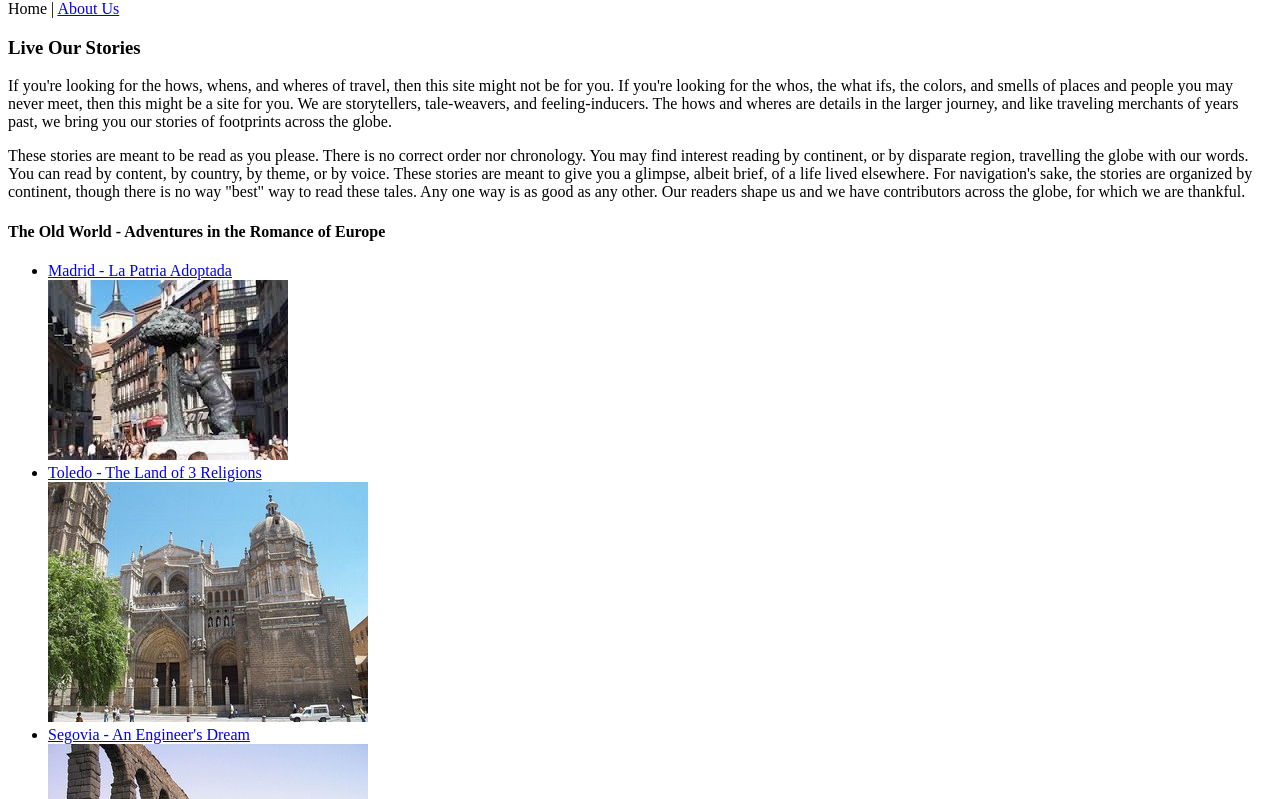
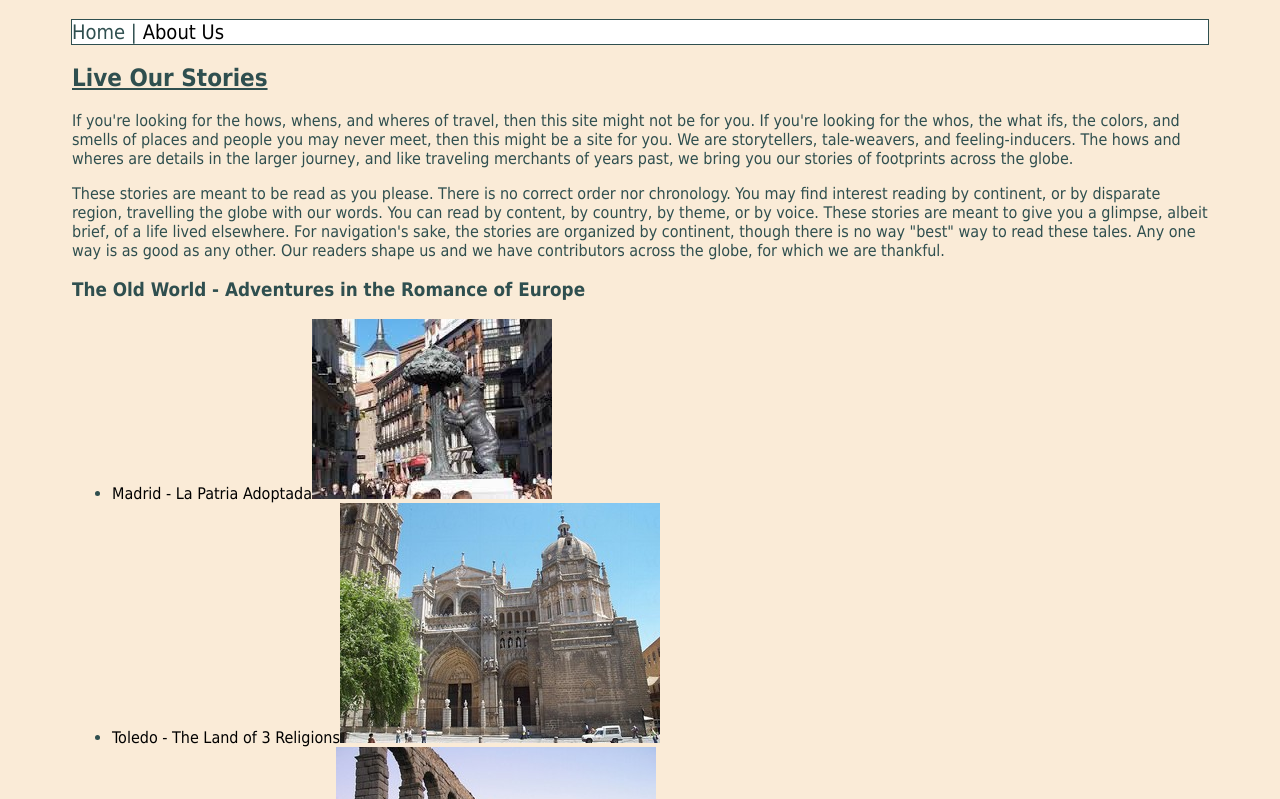
Before and after one commit to LindseyCWilcox/portfolio, a plain HTML site: page index.html in a window 1280 px wide. Shown: the part 80-879 px from the top of the page. Drawn offline with Linux system fonts and the light colour scheme.

Commit message:
Added styles

```diff
--- a/index.html
+++ b/index.html
@@ -3,6 +3,7 @@
   <head>
     <meta charset="UTF=8">
     <title>The Travelling Teller</title>
+    <link rel="stylesheet" type="text/css" href="styles/first-stylesheet.css">
   </head>
 <body>
   <header>
@@ -10,26 +11,22 @@
   </header>
   <nav>Home | <a href="about-us.html" target="_blank">About Us</a></nav>
   <article>
-    <h3>Live Our Stories</h3>
+    <h2>Live Our Stories</h2>
     <p>If you're looking for the hows, whens, and wheres of travel, then this site might not be for you. If you're looking for the whos, the what ifs, the colors, and smells of places and people you may never meet, then this might be a site for you. We are storytellers, tale-weavers, and feeling-inducers. The hows and wheres are details in the larger journey, and like traveling merchants of years past, we bring you our stories of footprints across the globe.</p>
     <p>These stories are meant to be read as you please. There is no correct order nor chronology. You may find interest reading by continent, or by disparate region, travelling the globe with our words. You can read by content, by country, by theme, or by voice. These stories are meant to give you a glimpse, albeit brief, of a life lived elsewhere. For navigation's sake, the stories are organized by continent, though there is no way "best" way to read these tales. Any one way is as good as any other. Our readers shape us and we have contributors across the globe, for which we are thankful.</p>
-    <h4>The Old World - Adventures in the Romance of Europe</h4>
-    <nav>
+    <h3>The Old World - Adventures in the Romance of Europe</h3>
+    <section>
       <ul>
-        <li><a href="madrid.html" target="_blank">Madrid - La Patria Adoptada</a></li>
-        <img src="images/madrid-bear.jpeg" alt="Madrid Sol Bear">
-        <li><a href="https://en.wikipedia.org/wiki/Toledo,_Spain" target="_blank">Toledo - The Land of 3 Religions</a></li>
-        <img src="images/toledo-cathedral-2.jpg" alt="Toledo Cathedral">
-        <li><a href="https://en.wikipedia.org/wiki/Segovia" target="_blank">Segovia - An Engineer's Dream</a></li>
-        <img src="images/segovia.jpg" alt="Segovia Acqueduct">
-        <li><a href="https://en.wikipedia.org/wiki/Lyon" target="_blank">Lyon - A Lovely Fall Day</a></li>
-        <img src="images/lyon.jpeg" alt="Lyon Waterfront">
+        <li><a href="madrid.html" target="_blank">Madrid - La Patria Adoptada</a><img src="images/madrid-bear.jpeg" alt="Madrid Sol Bear"></li>
+        <li><a href="https://en.wikipedia.org/wiki/Toledo,_Spain" target="_blank">Toledo - The Land of 3 Religions</a><img src="images/toledo-cathedral-2.jpg" alt="Toledo Cathedral"></li>
+        <li><a href="https://en.wikipedia.org/wiki/Segovia" target="_blank">Segovia - An Engineer's Dream</a><img src="images/segovia.jpg" alt="Segovia Acqueduct"></li>
+        <li><a href="https://en.wikipedia.org/wiki/Lyon" target="_blank">Lyon - A Lovely Fall Day</a><img src="images/lyon.jpeg" alt="Lyon Waterfront"></li>
       </ul>
-    </nav>
+    </section>
   </article>
-    <h3>Tell Your Story</h3>
+    <h2>Tell Your Story</h2>
     <p>Send us your thoughts, tales, stories, and places. We'd love to share and blend them within our world and, of course, credit our contributors. One person cannot possibly experience the entire world, but it is our goal to bring together experiences, tastes, and ideas around our global table for sharing, growing, and inspiring.</p>
     <p>Email your story to <a href="mailto:travellingteller@gmail.com">travellingteller@gmail.com.</a></p>
+<footer>&copy; The Travelling Teller | 2015 | Planet Earth </a> </footer>
 </body>
-<footer>&copy; The Travelling Teller | 2015 | Planet Earth </a> </footer>
 </html>
--- a/styles/first-stylesheet.css
+++ b/styles/first-stylesheet.css
@@ -1,3 +1,35 @@
-p {
-  font-family: "Verdana", "Geneva", sans-serif;
+body {
+  font-family: "Tahoma", "Verdana", serif;
+  color: darkslategrey;
+  background-color: antiquewhite;
+  padding-left: 5%;
+  padding-right: 5%;
 }
+h1 {
+  color: black;
+  font-size: 2.5rem;
+  text-align: center;
+  vertical-align: middle;
+}
+h2 {
+  text-decoration: underline;
+}
+nav {
+  background-color: white;
+  font-size: 1.25rem;
+  text-align: left;
+  outline-style: solid;
+  outline-width: 1px;
+}
+a {
+  color: black;
+  text-decoration: none;
+}
+a:visited {
+  color: darkslategrey;
+  text-decoration: none;
+}
+a:hover {
+  color: royalblue;
+  text-decoration: none;
+}
```
